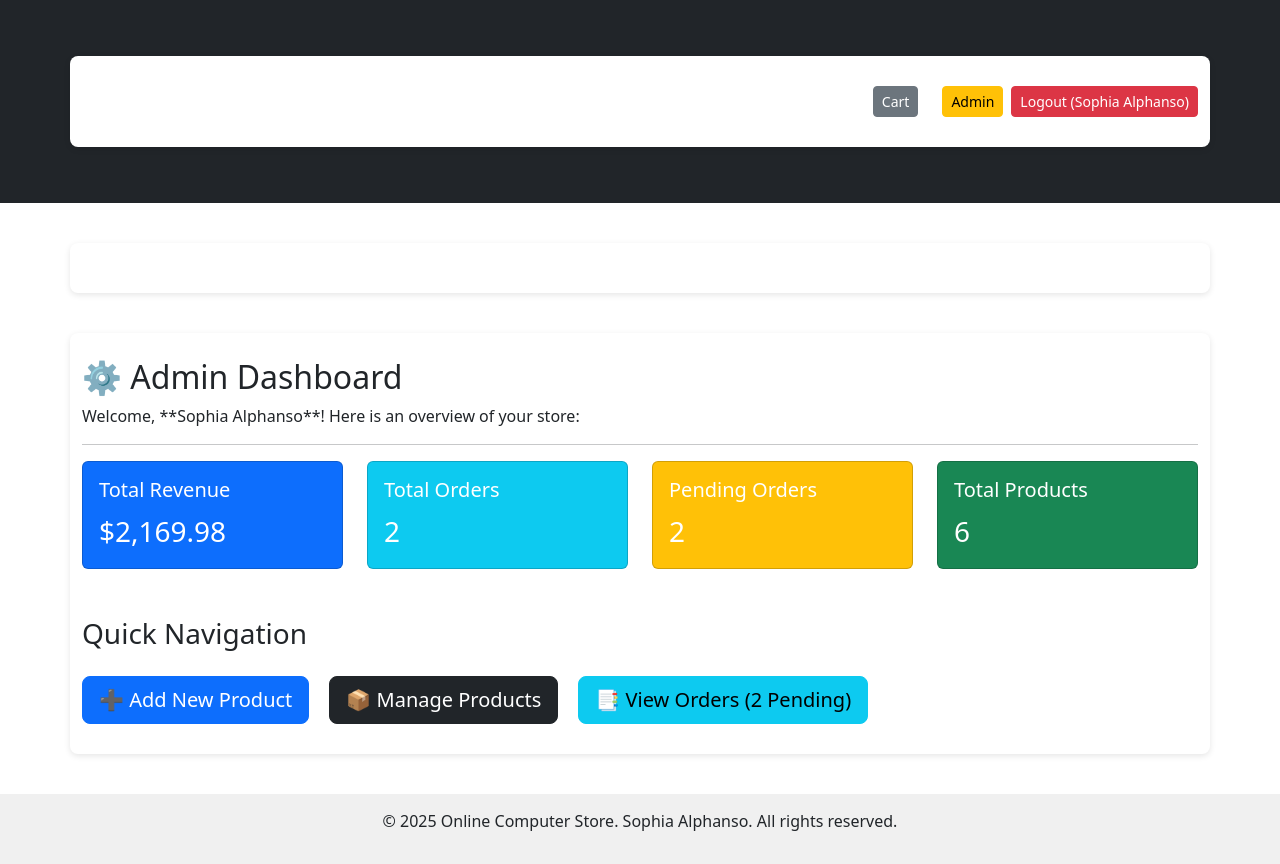
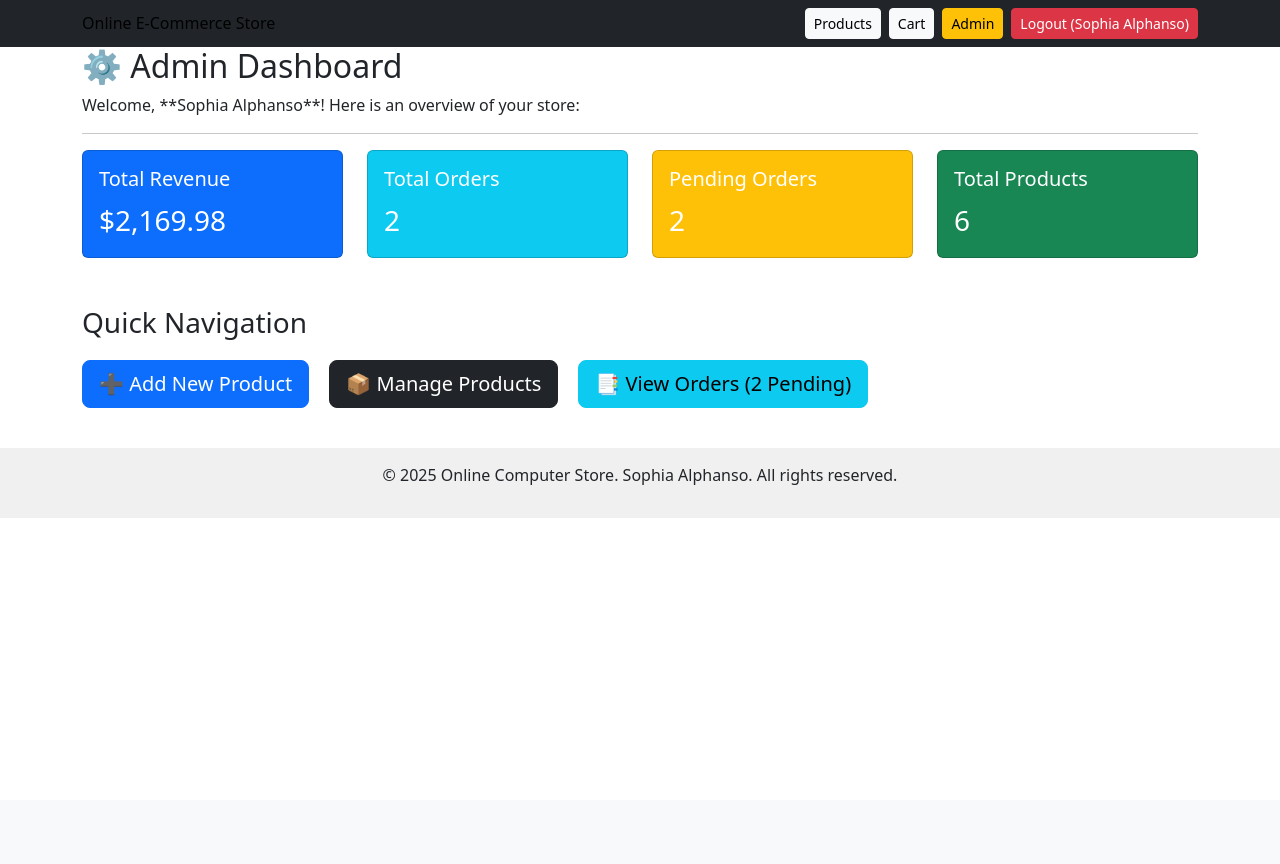
Before and after one commit to salphanso/Final_Project, a PHP site: page /admin/dashboard.php in a window 1280 px wide. After the commit the page ends 485 px from the top, so only its background shows below. Run offline with PHP 8.4, Linux system fonts and the light colour scheme; a user stored in the database is signed in; data comes from the database, SQL or seed files in the repository.

Commit message:
Final Submission: Applied structural wrapping (container) and finalized all header visibility and margin fixes.

```diff
--- a/assets/css/styles.css
+++ b/assets/css/styles.css
@@ -1,220 +1,22 @@
-body {
-    font-family: Arial, sans-serif;
-    margin: 0;
-    padding: 0;
-    background: #f5f6fa;
-    color: #333;
+.container {
+    padding-left: 15px;
+    padding-right: 15px;
 }
 
-.container, .form-container {
-    width: 80%;
-    max-width: 900px;
-    margin: 40px auto;
-    background: #fff;
+.main-content {
     padding: 25px;
-    border-radius: 8px;
-    box-shadow: 0 2px 6px rgba(0,0,0,0.1);
 }
 
-h1, h2, h3 {
-    color: #333;
-    margin-bottom: 20px;
+h1, h2, h3, h4 {
+    margin-bottom: 1.5rem;
 }
 
-.btn {
-    display: inline-block;
-    background: #3498db;
-    color: white;
-    padding: 10px 16px;
-    border-radius: 5px;
-    text-decoration: none;
-    transition: 0.2s ease-in-out;
-    margin: 5px 0;
-}
-
-.btn:hover {
-    background: #2980b9;
-}
-
-.btn-danger {
-    background: #e74c3c;
-}
-.btn-danger:hover {
-    background: #c0392b;
-}
-
-form label {
-    display: block;
-    font-weight: bold;
-    margin: 10px 0 5px;
-}
-
-form input,
-form textarea,
-form select {
-    width: 100%;
-    padding: 10px;
-    border: 1px solid #ccc;
-    border-radius: 6px;
-    margin-bottom: 15px;
-    font-size: 14px;
-}
-
-form button,
-input[type="submit"] {
-    background: #27ae60;
-    color: white;
-    padding: 10px 14px;
-    border: none;
-    cursor: pointer;
-    border-radius: 6px;
-}
-
-form button:hover {
-    background: #1e8449;
-}
-
-.styled-table {
-    width: 100%;
-    border-collapse: collapse;
+.styled-table, .product-grid, .form-container {
     margin-top: 20px;
-}
-
-.styled-table thead tr {
-    background: #3498db;
-    color: #fff;
-}
-
-.styled-table th,
-.styled-table td {
-    padding: 12px 15px;
-    border-bottom: 1px solid #ddd;
-    text-align: left;
-}
-
-.styled-table tbody tr:nth-child(even) {
-    background: #ecf0f1;
-}
-
-.styled-table tbody tr:hover {
-    background: #dfe6e9;
-}
-
-.success {
-    background: #2ecc71;
-    color: white;
-    padding: 10px 14px;
-    border-radius: 5px;
-    margin-bottom: 15px;
-}
-
-.error {
-    background: #e74c3c;
-    color: white;
-    padding: 10px 14px;
-    border-radius: 5px;
-    margin-bottom: 15px;
-}
-
-.admin-nav {
-    background: #2c3e50;
-    padding: 15px 20px;
-    margin-bottom: 25px;
-    color: white;
-}
-
-.admin-nav a {
-    color: #ecf0f1;
-    text-decoration: none;
-    margin-right: 20px;
-}
-
-.admin-nav a:hover {
-    text-decoration: underline;
-}
-
-.admin-grid {
-    display: flex;
-    gap: 20px;
-    flex-wrap: wrap;
-}
-
-.admin-card {
-    background: #fff;
-    flex: 1;
-    padding: 20px;
-    border-radius: 8px;
-    min-width: 250px;
-    text-align: center;
-    box-shadow: 0 2px 6px rgba(0,0,0,0.08);
-}
-
-.search-filter {
-    display: flex;
-    gap: 15px;
-    margin-bottom: 20px;
-    align-items: center;
-}
-
-.search-filter input,
-.search-filter select {
-    flex: 1;
-    padding: 10px;
-    border-radius: 6px;
-    border: 1px solid #ccc;
+    margin-bottom: 30px;
 }
 
 .product-grid {
-    display: grid;
-    grid-template-columns: repeat(auto-fill, minmax(220px, 1fr));
     gap: 20px;
+    margin-bottom: 20px;
 }
-
-.product-card {
-    background: #fff;
-    padding: 15px;
-    border-radius: 8px;
-    text-align: center;
-    box-shadow: 0 2px 6px rgba(0,0,0,0.1);
-
-    display: flex;
-    flex-direction: column;
-    justify-content: space-between;
-    height: 100%;
-}
-
-.product-card img {
-    width: 100%;
-    height: 180px;
-    object-fit: contain;
-    margin-bottom: 10px;
-}
-
-.product-card h5 {
-
-    height: 3em;
-    overflow: hidden;
-    margin-bottom: 0.5rem;
-}
-
-.product-card p.price {
-    font-size: 1.25em;
-    font-weight: bold;
-    color: #e74c3c;
-    margin-bottom: 10px;
-}
-
-.product-card .btn {
-    width: 100%;
-    margin-top: auto;
-    padding: 8px 10px;
-    font-size: 0.9em;
-}
-
-.nav-link.text-white {
-    padding: 0.5rem 0.75rem;
-}
-
-.ms-3.d-flex.gap-2 {
-    align-items: center;
-}
--- a/inc/header.php
+++ b/inc/header.php
@@ -1,8 +1,12 @@
 <?php
+// inc/header.php (THE DEFINITIVE FINAL CODE - All Visibility Fixes and Structure)
 
 if (session_status() == PHP_SESSION_NONE) {
     session_start();
 }
+
+// Define the project folder for reliable linking (used for the Logout fix)
+$project_folder = '/online_computer_store';
 ?>
 <!DOCTYPE html>
 <html lang="en">
@@ -10,49 +14,46 @@ if (session_status() == PHP_SESSION_NONE) {
     <meta charset="UTF-8">
     <meta name="viewport" content="width=device-width, initial-scale=1.0">
     <title>Online Computer Store</title>
-    <link rel="stylesheet" href="/online_computer_store/assets/css/styles.css">
+    <link rel="stylesheet" href="<?php echo $project_folder; ?>/assets/css/styles.css">
     <link rel="stylesheet" href="https://cdn.jsdelivr.net/npm/bootstrap@5.3.0/dist/css/bootstrap.min.css">
 </head>
 <body>
 
-<header class="bg-dark text-white p-3 mb-4 sticky-top">
+<header class="bg-dark text-white p-2 sticky-top">
     <div class="container d-flex justify-content-between align-items-center">
 
-        <h1 class="h3 mb-0">
-            <a href="index.php" class="text-white text-decoration-none">Computer Store</a>
+        <h1 class="h6 mb-0">
+            <a href="index.php" class="text-black text-decoration-none">Online E-Commerce Store</a>
         </h1>
 
-        <nav class="d-flex align-items-center">
-            <a href="index.php" class="nav-link text-white mx-2">Products</a>
+        <nav class="d-flex align-items-center gap-2">
 
-            <a href="cart.php" class="btn btn-secondary btn-sm mx-2">Cart</a>
+            <a href="index.php" class="btn btn-light btn-sm">Products</a>
 
-            <div class="ms-3 d-flex gap-2">
+            <a href="cart.php" class="btn btn-light btn-sm">Cart</a>
+
             <?php
             if (isset($_SESSION['user_id'])):
+                // Logged In Links
                 if (isset($_SESSION['is_admin']) && $_SESSION['is_admin'] == 1):
                 ?>
                     <a href="admin/dashboard.php" class="btn btn-warning btn-sm">Admin</a>
                 <?php
                 else:
                 ?>
-                    <a href="user_orders.php" class="btn btn-info btn-sm">Order History</a>
+                    <a href="user_orders.php" class="btn btn-primary btn-sm">Order History</a>
                 <?php endif; ?>
 
-                <a href="logout.php" class="btn btn-danger btn-sm">
+                <a href="<?php echo 'http://' . $_SERVER['HTTP_HOST'] . $project_folder . '/logout.php'; ?>" class="btn btn-danger btn-sm">
                     Logout (<?= htmlspecialchars($_SESSION['user_name'] ?? 'User') ?>)
                 </a>
 
             <?php
-            else:
+            else: // User is NOT logged in
             ?>
                 <a href="login.php" class="btn btn-light btn-sm">Login</a>
-                <a href="register.php" class="btn btn-primary btn-sm">Register</a>
+                <a href="register.php" class="btn btn-light btn-sm">Register</a>
             <?php endif; ?>
-            </div>
         </nav>
     </div>
 </header>
-
-<div class="container mb-4">
-    </div>
```
Also changed, not shown: 2 other files.
